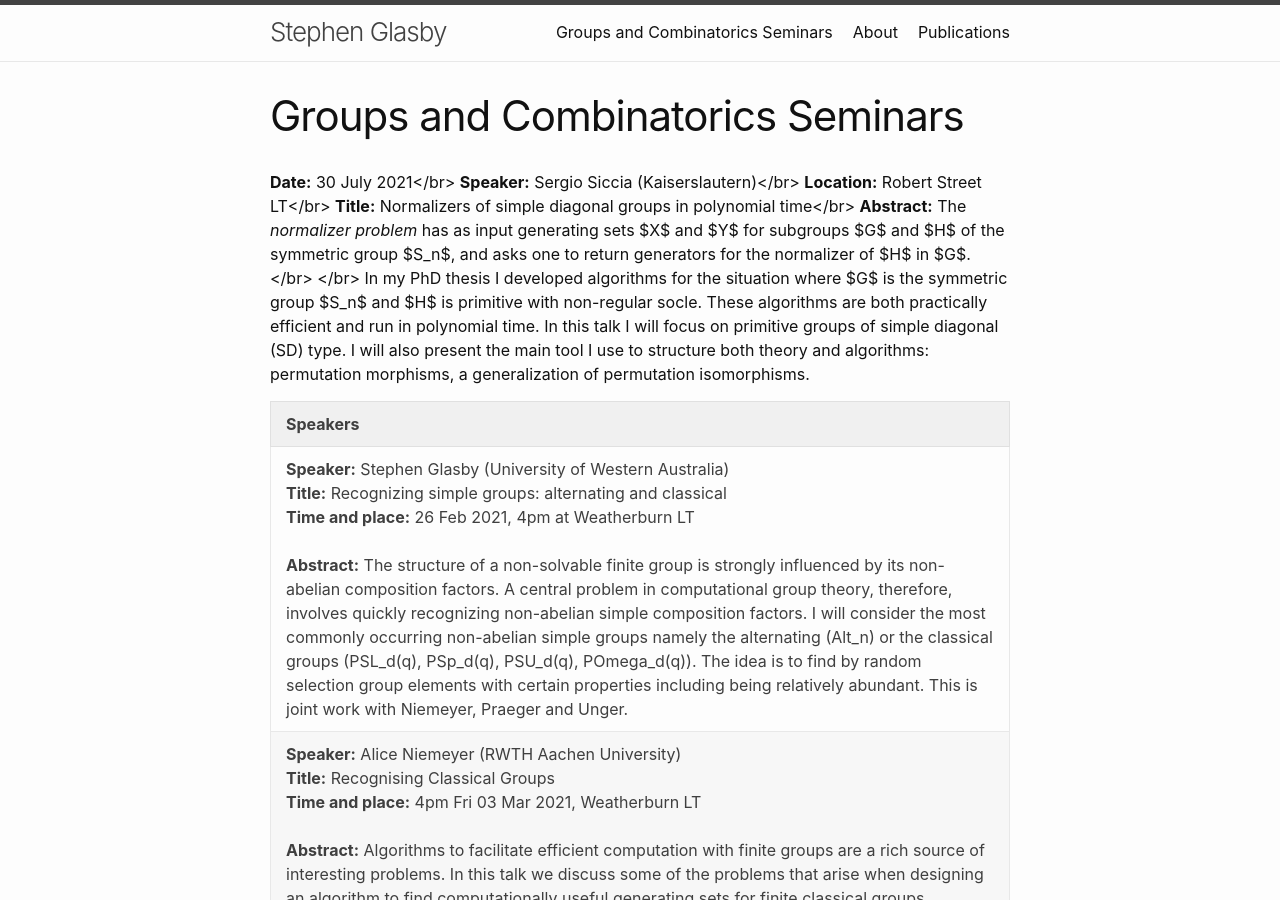
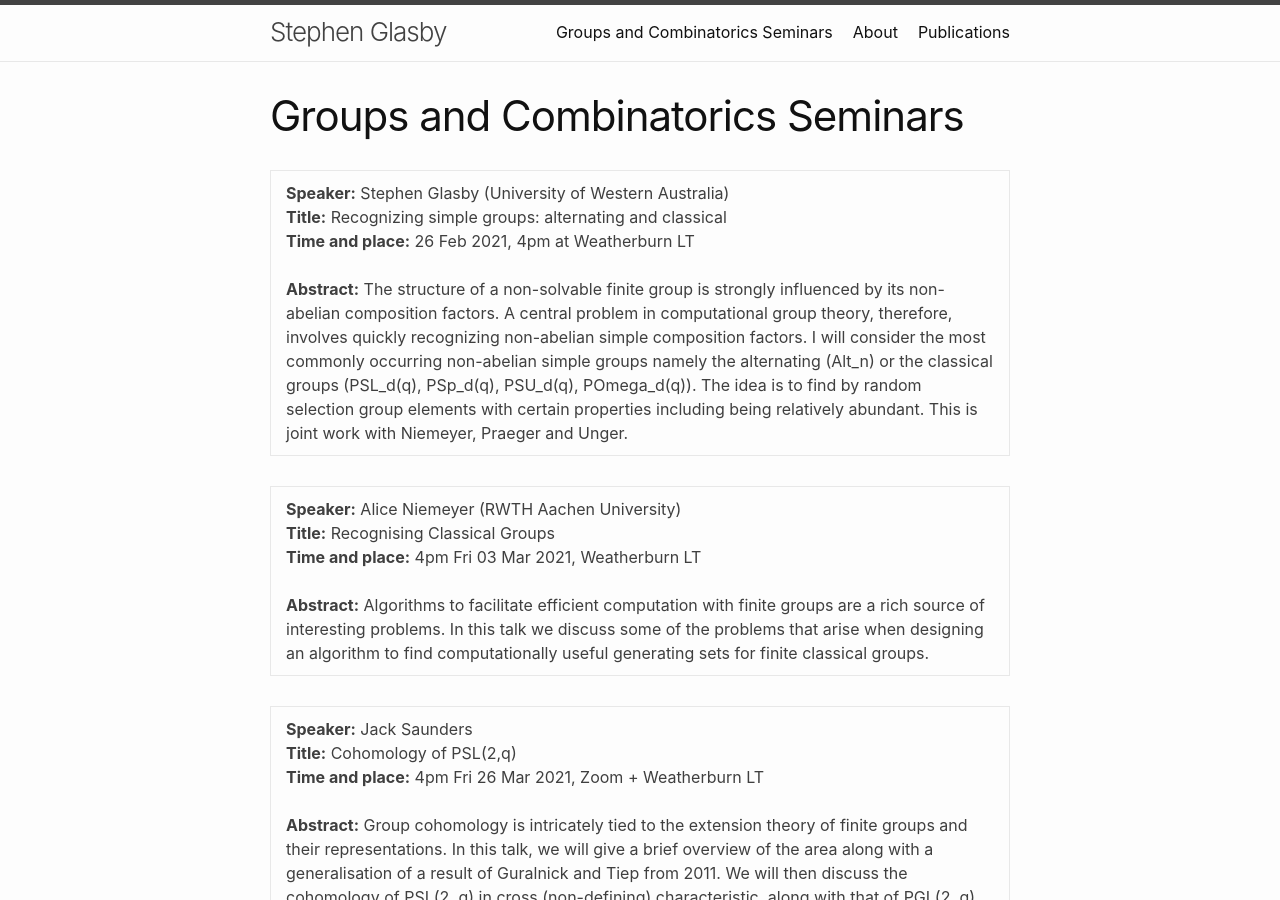
Before and after one commit to StephenGlasby/StephenGlasby.github.io, a Jekyll site: the page built from GandCSeminars.md, in a window 1280 px wide and 900 px high. Built offline with Jekyll 4.4.1, drawn with Linux system fonts in a browser that asks for light colours.

Commit message:
adding seminars

```diff
--- a/GandCSeminars.md
+++ b/GandCSeminars.md
@@ -4,19 +4,12 @@ title: Groups and Combinatorics Seminars
 permalink: /GandCSeminars/
 ---
 
-**Date:** 30 July 2021</br>
-**Speaker:** Sergio Siccia (Kaiserslautern)</br>
-**Location:** Robert Street LT</br>
-**Title:** Normalizers of simple diagonal groups in polynomial time</br>
-**Abstract:** The *normalizer problem* has as input generating sets $X$ and $Y$ for subgroups $G$ and $H$ of the symmetric group $S_n$, and asks one to return generators for the normalizer of $H$ in $G$.</br>
-</br>
-In my PhD thesis I developed algorithms for the situation where $G$ is the symmetric group $S_n$ and $H$ is primitive with non-regular socle. These algorithms are both practically efficient and run in polynomial time. In this talk I will focus on primitive groups of simple diagonal (SD) type. I will also present the main tool I use to structure both theory and algorithms: permutation morphisms, a generalization of permutation isomorphisms.
+|**Speaker:** Stephen Glasby (University of Western Australia)<br />**Title:** Recognizing simple groups: alternating and classical<br />**Time and place:** 26 Feb 2021, 4pm at Weatherburn LT<br /><br />**Abstract:**  The structure of a non-solvable finite group is strongly influenced by its non-abelian composition factors.  A central problem in computational group theory, therefore, involves quickly recognizing non-abelian simple composition factors. I will consider the most commonly occurring non-abelian simple groups namely the alternating (Alt_n) or the classical groups (PSL_d(q), PSp_d(q), PSU_d(q), POmega_d(q)).  The idea is to find by random selection group elements with certain properties including being relatively abundant. This is joint work with Niemeyer, Praeger and Unger.|
 
-|Speakers|
-|------------------------------------------------|
-|**Speaker:** Stephen Glasby (University of Western Australia)<br />**Title:** Recognizing simple groups: alternating and classical<br />**Time and place:** 26 Feb 2021, 4pm at Weatherburn LT<br /><br />**Abstract:**  The structure of a non-solvable finite group is strongly influenced by its non-abelian composition factors.  A central problem in computational group theory, therefore, involves quickly recognizing non-abelian simple composition factors. I will consider the most commonly occurring non-abelian simple groups namely the alternating (Alt_n) or the classical groups (PSL_d(q), PSp_d(q), PSU_d(q), POmega_d(q)).  The idea is to find by random selection group elements with certain properties including being relatively abundant. This is joint work with Niemeyer, Praeger and Unger.|
 |**Speaker:** Alice Niemeyer (RWTH Aachen University)<br />**Title:** Recognising Classical Groups <br />**Time and place:** 4pm Fri 03 Mar 2021, Weatherburn LT<br /><br />**Abstract:**  Algorithms to facilitate efficient computation with finite groups are a rich source of interesting problems. In this talk we discuss some of the problems that arise when designing an algorithm to find computationally useful generating sets for finite classical groups.|
+
 |**Speaker:** Jack Saunders<br />**Title:** Cohomology of PSL(2,q)<br />**Time and place:** 4pm Fri 26 Mar 2021, Zoom + Weatherburn LT<br /><br />**Abstract:** Group cohomology is intricately tied to the extension theory of finite groups and their representations. In this talk, we will give a brief overview of the area along with a generalisation of a result of Guralnick and Tiep from 2011. We will then discuss the cohomology of PSL(2, q) in cross (non-defining) characteristic, along with that of PGL(2, q) and SL(2, q) if time permits.|
+
 |**Speaker:** Cheryl Praeger (University of Western Australia)<br />**Title:** Finite edge-transitive Cayley graphs, quotient graphs and Frattini groups<br />**Time and place:** 4pm Fri 09 Apr 2021, Weatherburn LT<br /><br />**Abstract:**  The edge-transitivity of a Cayley graph is most easily recognisable if the subgroup of "affine maps" preserving the graph structure is itself edge-transitive. These are the so-called normal edge-transitive Cayley graphs.  Each of them determines a set of quotients which are themselves normal edge-transitive Cayley graphs, and which are built from a very restricted family of groups (direct products of simple groups). We address the questions: how much information about the original Cayley graph can we retrieve from this special set of quotients? Can we ever reconstruct the original Cayley graph from them: if so, then how?  Our answers to these questions involve a type of "relative Frattini subgroup" determined by the Cayley graph, which has similar properties to the Frattini subgroup of a finite group. I'll discuss this and give some examples. It raises many new questions about Cayley graphs.  This is joint work with Behnam Khosravi.|
 
 |**Speaker:** Binzhou Xia (The University of Melbourne)<br />**Title:** Constructing tetravalent half-arc-transitive graphs<br />**Time and place:** 4pm Fri 16 Apr 2021, Weatherburn LT<br /><br />**Abstract:**  Half-arc-transitive graphs are a fascinating topic, which connects graph theory, Riemann surfaces and group theory. Although fruitful results have been obtained over the last half a century, it is still challenging to construct half-arc-transitive graphs with prescribed vertex stabilizers. In this talk, I'll focus on the tetravalent case, giving new constructions of half-arc-transitive graphs with various vertex stabilizers. This sheds light on the larger problem of which groups can be the vertex stabilizer of a tetravalent half-arc-transitive graph.|
```
